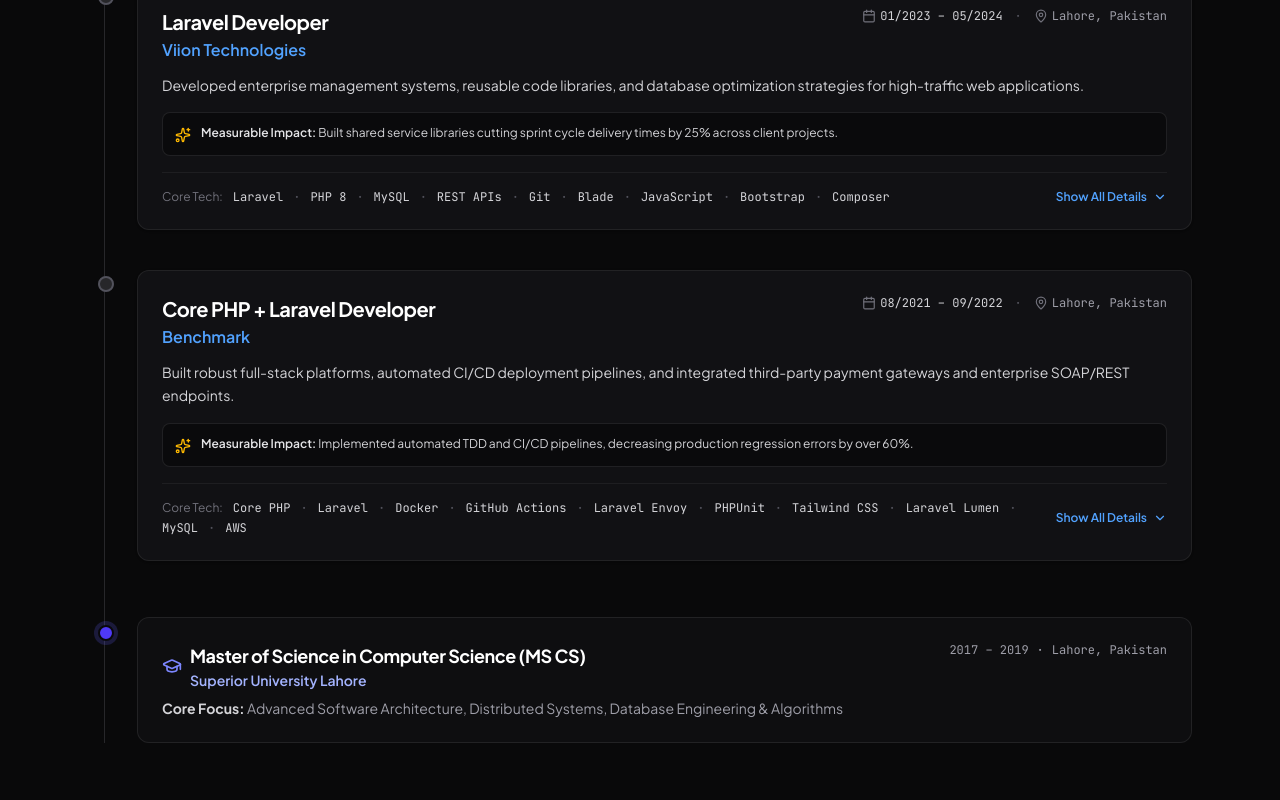
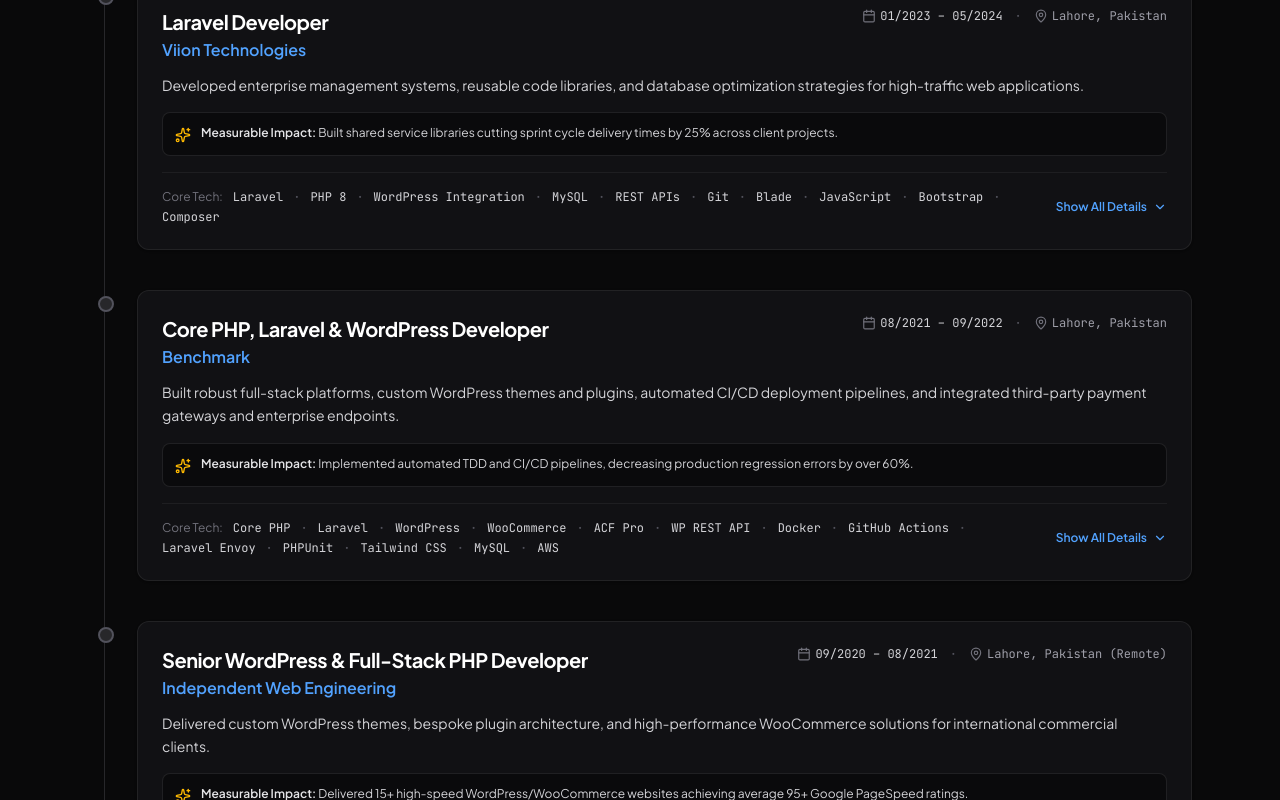
Before and after one commit to atifqadeer/portfolio, a React (Vite) app: page / in a window 1280 px wide. Shown: the part 2000-2800 px from the top of the page. Built offline with nearby package versions, Linux system fonts and the light colour scheme; a web font is replaced by a local one.

Commit message:
feat: add WordPress and WooCommerce expertise
Update professional metadata, hero section, and portfolio data to reflect comprehensive experience with WordPress development, custom theme/plugin creation, and WooCommerce architectures.

```diff
--- a/index.html
+++ b/index.html
@@ -30,9 +30,9 @@
     <meta charset="UTF-8" />
     <meta name="viewport" content="width=device-width, initial-scale=1.0" />
     <title>Syed Atif Qadeer – Senior Software Engineer Portfolio</title>
-    <meta name="description" content="Professional portfolio of Syed Atif Qadeer, Senior Software Engineer specializing in Laravel, PHP, Microservices, and scalable cloud architectures." />
+    <meta name="description" content="Professional portfolio of Syed Atif Qadeer, Senior Software Engineer specializing in Laravel, WordPress, PHP, Microservices, and scalable cloud architectures." />
     <meta property="og:title" content="Syed Atif Qadeer – Senior Software Engineer Portfolio" />
-    <meta property="og:description" content="Professional portfolio of Syed Atif Qadeer, Senior Software Engineer specializing in Laravel, PHP, Microservices, and scalable cloud architectures." />
+    <meta property="og:description" content="Professional portfolio of Syed Atif Qadeer, Senior Software Engineer specializing in Laravel, WordPress, PHP, Microservices, and scalable cloud architectures." />
     <meta property="og:type" content="profile" />
     <meta name="twitter:card" content="summary_large_image" />
     <meta name="twitter:title" content="Syed Atif Qadeer – Senior Software Engineer" />
@@ -61,6 +61,8 @@
       },
       "knowsAbout": [
         "Laravel",
+        "WordPress & WooCommerce",
+        "Custom Themes & Plugins",
         "PHP",
         "Microservices Architecture",
         "MySQL Database Design",
--- a/metadata.json
+++ b/metadata.json
@@ -1,6 +1,6 @@
 {
   "name": "Syed Atif Qadeer – Senior Software Engineer Portfolio",
-  "description": "Professional portfolio of Syed Atif Qadeer, Senior Software Engineer specializing in Laravel, PHP, Microservices, and scalable cloud architectures.",
+  "description": "Professional portfolio of Syed Atif Qadeer, Senior Software Engineer specializing in Laravel, WordPress, PHP, Microservices, and scalable cloud architectures.",
   "requestFramePermissions": [],
   "majorCapabilities": [
     "MAJOR_CAPABILITY_SERVER_SIDE_GEMINI_API"
--- a/src/components/Hero.tsx
+++ b/src/components/Hero.tsx
@@ -51,7 +51,7 @@
 
             {/* Sub-prose */}
             <p className="text-base sm:text-lg text-zinc-400 leading-relaxed mb-6 max-w-xl">
-              I am <strong className="text-zinc-200 font-semibold">{personal.name}</strong>, a senior backend engineer with 4+ years of expertise designing mission-critical web platforms, high-throughput asynchronous queue workers, Stripe payment pipelines, and normalized MySQL schemas.
+              I am <strong className="text-zinc-200 font-semibold">{personal.name}</strong>, a senior software engineer with 4+ years of expertise delivering high-performance Laravel backends, bespoke WordPress & WooCommerce architectures, high-throughput queue workers, and hardened REST APIs.
             </p>
 
             {/* Clean unboxed metadata with typographic separators */}
@@ -135,7 +135,7 @@
                 <div className="absolute bottom-3 left-3 right-3 flex items-center justify-between text-xs text-zinc-300 bg-zinc-900/80 backdrop-blur-md px-3 py-1.5 rounded-lg border border-zinc-700/60">
                   <span className="flex items-center gap-1.5 font-mono text-[11px]">
                     <Server className="w-3.5 h-3.5 text-blue-400" />
-                    <span>Microservices &middot; Laravel 11 &middot; MySQL</span>
+                    <span>Laravel 11 &middot; WordPress &middot; MySQL</span>
                   </span>
                   <span className="text-emerald-400 font-medium text-[11px]">Online</span>
                 </div>
--- a/src/data/portfolioData.ts
+++ b/src/data/portfolioData.ts
@@ -58,10 +58,10 @@
     name: "Syed Atif Qadeer",
     preferredName: "Atif Qadeer",
     title: "Senior Software Engineer",
-    specialization: "Laravel · PHP Ecosystem · Microservices · High-Scale REST APIs",
-    tagline: "Engineering scalable backend architectures, high-throughput event pipelines, and secure enterprise web systems.",
+    specialization: "Laravel · WordPress & WooCommerce · Microservices · PHP Ecosystem · High-Scale APIs",
+    tagline: "Engineering scalable backend architectures, custom WordPress solutions, high-throughput event pipelines, and secure web systems.",
     summary:
-      "Passionate and results-driven Laravel & PHP Developer with over 4 years of professional experience building dynamic, secure, and scalable web applications from the ground up. I specialize in Laravel, CodeIgniter, CakePHP, and Core PHP, backed by solid full-stack capabilities in MySQL database design, RESTful API development, Stripe payment integration, and modern frontend technologies. Experienced in microservices, asynchronous queues, WebSockets, Docker, and CI/CD pipelines.",
+      "Passionate and results-driven Software Engineer with over 4 years of professional experience building dynamic, secure, and scalable web applications from the ground up. I specialize in Laravel, bespoke WordPress (custom themes, plugins & WooCommerce), CodeIgniter, CakePHP, and Core PHP, backed by solid full-stack capabilities in MySQL database design, RESTful API development, Stripe payment integration, and modern frontend technologies. Experienced in microservices, asynchronous queues, WebSockets, Docker, and CI/CD pipelines.",
     email: "atifqadeer26@gmail.com",
     phone: "+923438677088",
     phoneFormatted: "+92 343 8677088",
@@ -90,6 +90,21 @@
         { name: "CakePHP", level: "Advanced", years: 2 },
         { name: "Laravel Lumen", level: "Advanced", years: 3 },
         { name: "SOAP & XML Services", level: "Proficient", years: 2 },
+      ],
+    },
+    {
+      category: "WordPress & CMS Engineering",
+      description: "Custom plugin development, bespoke theme architecture, WooCommerce, and headless WP",
+      skills: [
+        { name: "WordPress (Custom Themes & Plugins)", level: "Expert", years: 4, highlight: true },
+        { name: "WooCommerce & Custom Gateways", level: "Expert", years: 4, highlight: true },
+        { name: "Advanced Custom Fields (ACF Pro)", level: "Expert", years: 4, highlight: true },
+        { name: "WP REST API & Headless CMS", level: "Advanced", years: 3, highlight: true },
+        { name: "Custom Post Types & Taxonomies", level: "Expert", years: 4 },
+        { name: "WP Performance, Redis & Cache", level: "Expert", years: 4, highlight: true },
+        { name: "Gutenberg Block Customization", level: "Advanced", years: 2 },
+        { name: "WP-CLI & Multisite Management", level: "Advanced", years: 3 },
+        { name: "WordPress Security & Hardening", level: "Expert", years: 4 },
       ],
     },
     {
@@ -207,6 +222,7 @@
       coreTech: [
         "Laravel",
         "PHP 8",
+        "WordPress Integration",
         "MySQL",
         "REST APIs",
         "Git",
@@ -220,14 +236,16 @@
     {
       id: "benchmark",
       company: "Benchmark",
-      role: "Core PHP + Laravel Developer",
+      role: "Core PHP, Laravel & WordPress Developer",
       period: "08/2021 – 09/2022",
       location: "Lahore, Pakistan",
       type: "Full-Time",
       summary:
-        "Built robust full-stack platforms, automated CI/CD deployment pipelines, and integrated third-party payment gateways and enterprise SOAP/REST endpoints.",
+        "Built robust full-stack platforms, custom WordPress themes and plugins, automated CI/CD deployment pipelines, and integrated third-party payment gateways and enterprise endpoints.",
       bullets: [
         "Designed and built production Laravel applications with clean architectural patterns, Docker containerization, and automated GitHub Actions CI/CD workflows.",
+        "Authored bespoke WordPress plugins and responsive themes using modern OOP PHP, ACF Pro, and custom WP REST API endpoints for high-conversion marketing portals.",
+        "Engineered WooCommerce stores with custom Stripe and PayPal payment gateways, dynamic cart calculations, and database indexing.",
         "Created secure authentication pipelines utilizing Laravel Sanctum, JWT, and custom middleware for multi-role user platforms.",
         "Authored comprehensive test suites adopting Test-Driven Development (TDD) using PHPUnit, Behat, and Laravel Dusk for functional and end-to-end browser coverage.",
         "Engineered modern responsive frontends with Laravel Blade, Tailwind CSS, and Laravel Mix, ensuring pixel-perfect fidelity across desktop and mobile screens.",
@@ -237,16 +255,49 @@
       coreTech: [
         "Core PHP",
         "Laravel",
+        "WordPress",
+        "WooCommerce",
+        "ACF Pro",
+        "WP REST API",
         "Docker",
         "GitHub Actions",
         "Laravel Envoy",
         "PHPUnit",
         "Tailwind CSS",
-        "Laravel Lumen",
         "MySQL",
         "AWS",
       ],
       keyImpact: "Implemented automated TDD and CI/CD pipelines, decreasing production regression errors by over 60%.",
+    },
+    {
+      id: "wordpress-consulting",
+      company: "Independent Web Engineering",
+      role: "Senior WordPress & Full-Stack PHP Developer",
+      period: "09/2020 – 08/2021",
+      location: "Lahore, Pakistan (Remote)",
+      type: "Contract / Freelance",
+      summary:
+        "Delivered custom WordPress themes, bespoke plugin architecture, and high-performance WooCommerce solutions for international commercial clients.",
+      bullets: [
+        "Architected 15+ custom WordPress themes from scratch using clean OOP PHP, modern semantic CSS/Tailwind, and ACF Pro, completely avoiding heavy visual page builders for maximum performance.",
+        "Built proprietary WordPress plugins providing custom post types, dynamic AJAX filtering, member management, and external REST API integrations.",
+        "Engineered custom WooCommerce checkout pipelines, integrating multiple regional payment gateways (Stripe, PayPal, Cash on Delivery with SMS OTP verification).",
+        "Configured Redis object caching, Cloudflare CDN, and database transient optimization, elevating client site PageSpeed Insights scores from below 50 to 95+.",
+        "Executed seamless migrations of high-volume WooCommerce stores (10,000+ SKUs and user accounts) across hosting providers with zero downtime and data loss.",
+      ],
+      coreTech: [
+        "WordPress",
+        "WooCommerce",
+        "Core PHP (OOP)",
+        "ACF Pro",
+        "WP REST API",
+        "MySQL",
+        "JavaScript / jQuery",
+        "Stripe Gateway",
+        "Redis Caching",
+        "WP-CLI",
+      ],
+      keyImpact: "Delivered 15+ high-speed WordPress/WooCommerce websites achieving average 95+ Google PageSpeed ratings.",
     },
   ] as ExperienceItem[],
 
@@ -450,6 +501,134 @@
       },
     },
     {
+      id: "novara-luxe-wordpress",
+      title: "Novara Luxe – Custom WooCommerce & Headless WordPress Platform",
+      category: "ecommerce",
+      categoryLabel: "eCommerce & CMS",
+      client: "Novara Retail Global",
+      role: "Lead WordPress & WooCommerce Architect",
+      duration: "5 Months",
+      shortDescription:
+        "High-performance bespoke WooCommerce platform featuring custom OOP plugin architecture, multi-currency Stripe checkout, and automated REST inventory sync.",
+      fullDescription:
+        "Novara Luxe is a flagship e-commerce solution engineered for a high-volume apparel brand. The client required an ultra-fast online shopping experience free from bloated generic themes or heavy page builders. Syed Atif Qadeer architected a tailored WordPress theme from the ground up using modern semantic markup, Tailwind CSS, and ACF Pro, developed proprietary WooCommerce plugins for customized volume discounts, implemented a seamless Stripe multi-currency checkout, and configured Redis object caching achieving sub-second page loads globally.",
+      techStack: [
+        "WordPress",
+        "WooCommerce",
+        "Core PHP (OOP)",
+        "ACF Pro",
+        "WP REST API",
+        "Stripe Payments",
+        "Redis Object Cache",
+        "Tailwind CSS",
+        "MySQL",
+      ],
+      metrics: [
+        { label: "Google PageSpeed", value: "98/100" },
+        { label: "Checkout Conversion", value: "+32%" },
+        { label: "Product Catalog", value: "12,000+ SKUs" },
+      ],
+      keyContributions: [
+        "Architected bespoke WordPress theme with zero page-builder bloat, utilizing Advanced Custom Fields Pro and reusable modular template parts.",
+        "Authored custom WooCommerce plugin implementing dynamic tiered volume discounts and personalized cart upsells via AJAX.",
+        "Integrated Stripe Elements and Apple Pay / Google Pay for lightning-fast one-click mobile checkout.",
+        "Implemented headless REST API endpoints allowing the brand's mobile app to fetch catalog inventory and submit orders seamlessly.",
+        "Configured Redis object caching and optimized wp_postmeta MySQL queries, reducing server response time (TTFB) to under 180ms.",
+      ],
+      architectureHighlights: [
+        "Custom OOP plugin structure using PSR-4 autoloading and singleton controllers within WordPress hook lifecycles.",
+        "Indexed database queries with custom transient caching on complex product variation attributes.",
+        "Automated webhook synchronization triggering fulfillment dispatch upon WooCommerce order completion.",
+      ],
+      liveStatus: "Production",
+      codeSnippet: {
+        title: "Custom WooCommerce Tiered Pricing Plugin Hook & REST Endpoint",
+        language: "php",
+        code: `<?php
+/**
+ * Plugin Name: Novara Custom Tiered Volume Pricing & REST Endpoint
+ * Description: High-performance dynamic pricing calculation and REST API sync for WooCommerce.
+ */
+
+namespace Novara\\Commerce;
+
+defined('ABSPATH') || exit;
+
+class TieredPricingEngine
+{
+    public function __construct()
+    {
+        // Intercept cart item pricing before totals calculation
+        add_action('woocommerce_before_calculate_totals', [$this, 'applyVolumeDiscounts'], 20, 1);
+
+        // Register custom REST route for mobile app pricing verification
+        add_action('rest_api_init', [$this, 'registerPricingRestRoute']);
+    }
+
+    public function applyVolumeDiscounts(\\WC_Cart $cart): void
+    {
+        if (is_admin() && !defined('DOING_AJAX')) {
+            return;
+        }
+
+        foreach ($cart->get_cart() as $cartItemKey => $cartItem) {
+            $quantity = $cartItem['quantity'];
+            $product  = $cartItem['data'];
+
+            // Tier 1: 5+ items -> 10% off; Tier 2: 10+ items -> 20% off
+            $discountMultiplier = 1.0;
+            if ($quantity >= 10) {
+                $discountMultiplier = 0.80;
+            } elseif ($quantity >= 5) {
+                $discountMultiplier = 0.90;
+            }
+
+            if ($discountMultiplier < 1.0) {
+                $originalPrice = (float) $product->get_regular_price();
+                $discountedPrice = round($originalPrice * $discountMultiplier, 2);
+                $product->set_price($discountedPrice);
+            }
+        }
+    }
+
+    public function registerPricingRestRoute(): void
+    {
+        register_rest_route('novara/v1', '/calculate-tier', [
+            'methods'  => \\WP_REST_Server::CREATABLE,
+            'callback' => [$this, 'handleRestPricingCalculation'],
+            'permission_callback' => '__return_true',
+        ]);
+    }
+
+    public function handleRestPricingCalculation(\\WP_REST_Request $request): \\WP_REST_Response
+    {
+        $productId = (int) $request->get_param('product_id');
+        $quantity  = (int) $request->get_param('quantity');
+
+        $product = wc_get_product($productId);
+        if (!$product) {
+            return new \\WP_REST_Response(['error' => 'Product not found'], 404);
+        }
+
+        $basePrice = (float) $product->get_regular_price();
+        $rate = ($quantity >= 10) ? 0.80 : (($quantity >= 5) ? 0.90 : 1.0);
+        $finalUnitPrice = round($basePrice * $rate, 2);
+
+        return new \\WP_REST_Response([
+            'product_id'        => $productId,
+            'quantity'          => $quantity,
+            'regular_price'     => $basePrice,
+            'discounted_price'  => $finalUnitPrice,
+            'total'             => round($finalUnitPrice * $quantity, 2),
+            'savings_percent'   => (1 - $rate) * 100,
+        ], 200);
+    }
+}
+
+new TieredPricingEngine();`,
+      },
+    },
+    {
       id: "ecommerce-subscription-engine",
       title: "Modular eCommerce & Recurring Subscription Hub",
       category: "ecommerce",
```
